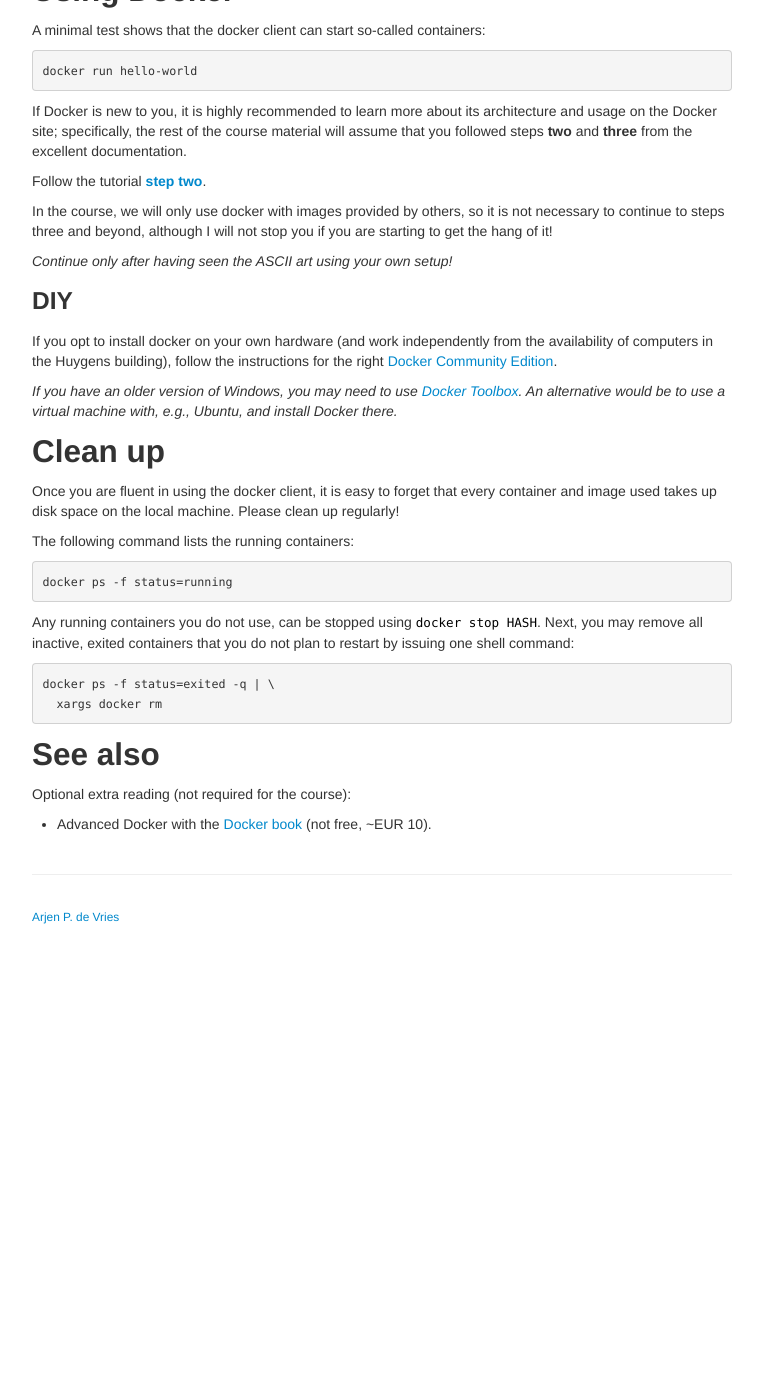
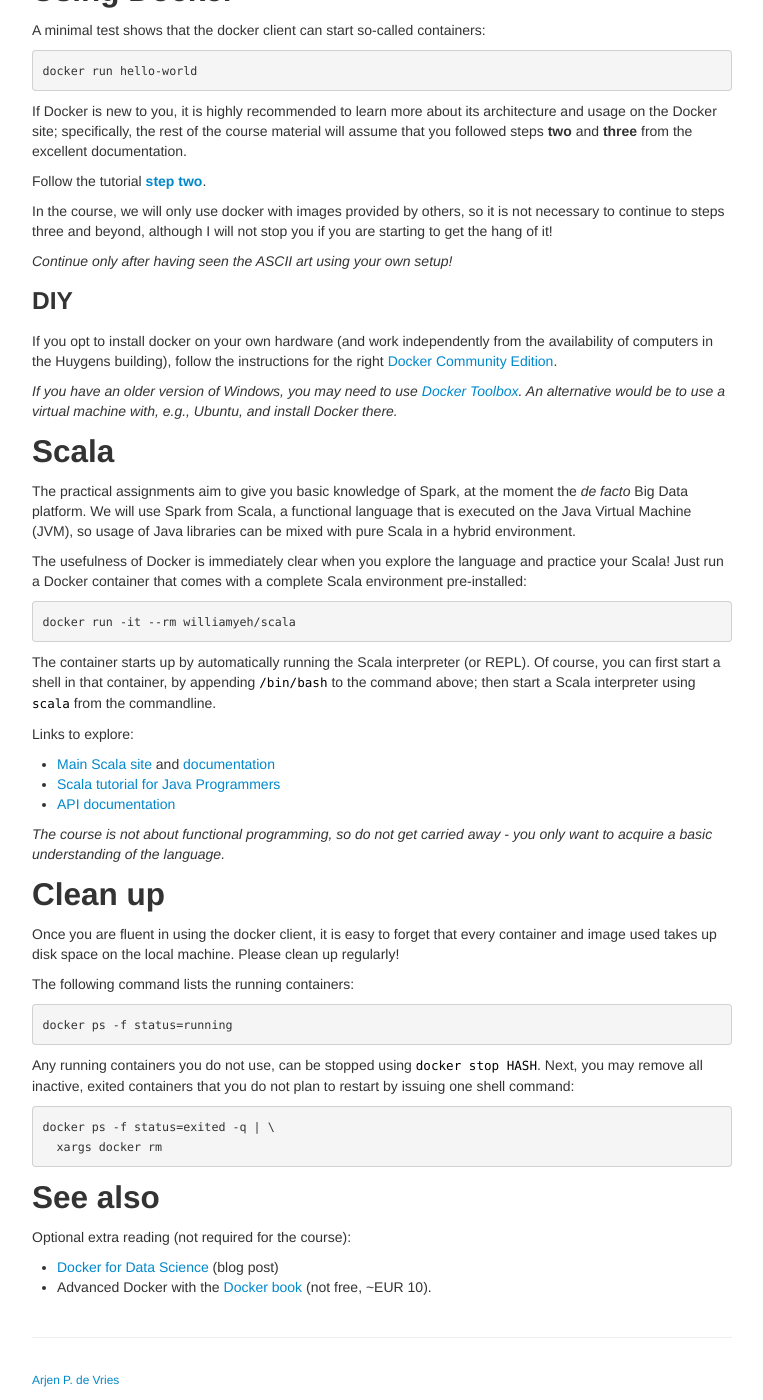
Before and after one commit to Thelukepet/course, a Jekyll site: the page built from assignments/A1b-docker.md, in a window 1280 px wide and 1400 px high, scrolled down 654 px. Shown: the whole window, without its empty margins (258-1021 px from the left). Built offline with Jekyll 4.4.1, drawn with Linux system fonts in a browser that asks for light colours; before the commit the page ends 1591 px from its top, so only the background shows below that.

Commit message:
Added instruction to play with Scala using Docker to the assignment page.

````diff
--- a/assignments/A1b-docker.md
+++ b/assignments/A1b-docker.md
@@ -54,6 +54,30 @@ computers in the Huygens building), follow the instructions for the right [Docke
 _If you have an older version of Windows, you may need to use [Docker Toolbox](https://docs.docker.com/toolbox/overview/).
 An alternative would be to use a virtual machine with, e.g., Ubuntu, and install Docker there._
 
+## Scala
+
+The practical assignments aim to give you basic knowledge of Spark, at the moment the _de facto_ Big Data platform.
+We will use Spark from Scala, a functional language that is executed on the Java Virtual Machine (JVM),
+so usage of Java libraries can be mixed with pure Scala in a hybrid environment.
+
+The usefulness of Docker is immediately clear when you explore the language and practice your Scala!
+Just run a Docker container that comes with a complete Scala environment pre-installed:
+
+```
+docker run -it --rm williamyeh/scala
+```
+
+The container starts up by automatically running the Scala interpreter (or REPL). Of course, you can first start a shell in that container, by appending `/bin/bash` to the command above;
+then start a Scala interpreter using `scala` from the commandline.
+
+Links to explore:
+
+* [Main Scala site](http://scala-lang.org/) and [documentation](http://docs.scala-lang.org/)
+* [Scala tutorial for Java Programmers](http://docs.scala-lang.org/tutorials/scala-for-java-programmers.html)
+* [API documentation](https://www.scala-lang.org/api/current/)
+
+_The course is not about functional programming, so do not get carried away - you only want to acquire a basic understanding of the language._
+
 <!--
 
 TO BE DONE
@@ -102,4 +126,6 @@ Next, you may remove all inactive, exited containers that you do not plan to res
 
 Optional extra reading (not required for the course):
 
+
+* [Docker for Data Science](https://towardsdatascience.com/docker-for-data-science-4901f35d7cf9) (blog post)
 * Advanced Docker with the [Docker book](http://www.dockerbook.com/) (not free, ~EUR 10).
````
Also changed, not shown: index.md (+6 -2 lines).
